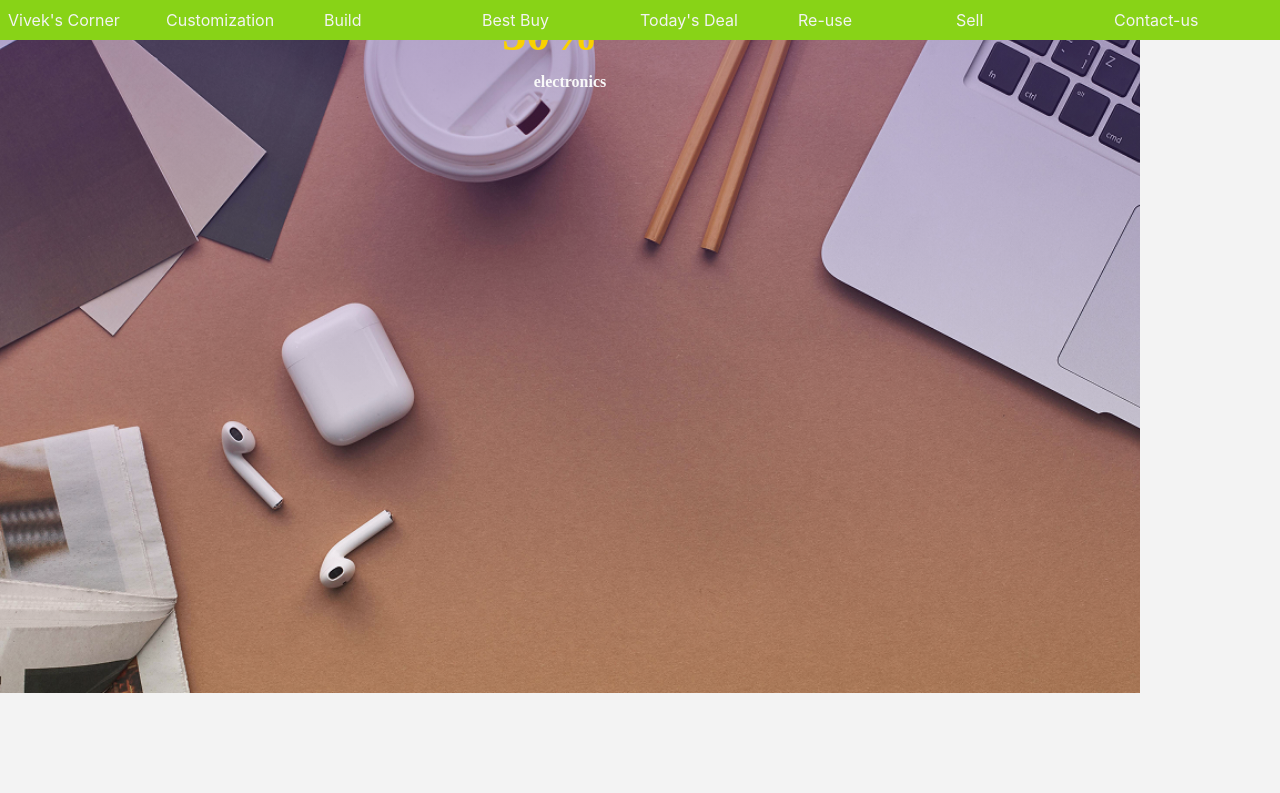
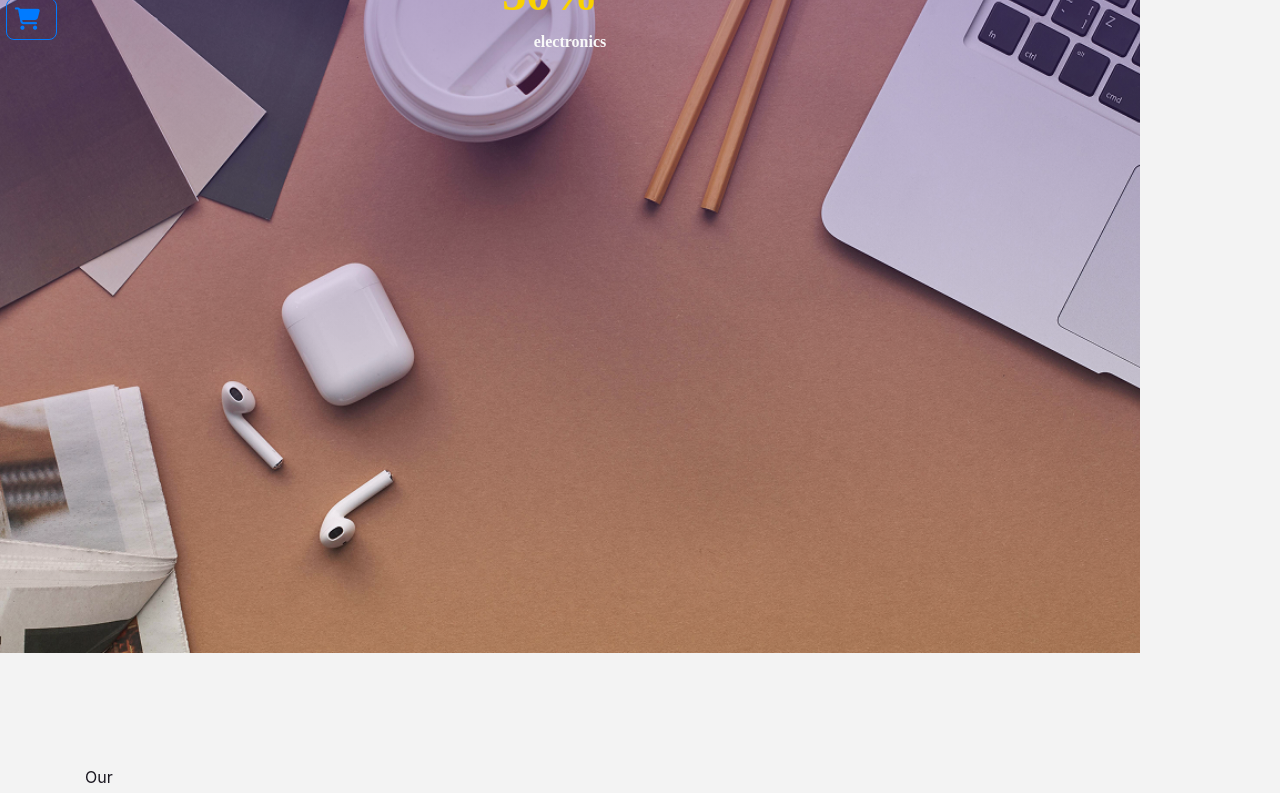
Before and after one commit to vivekpaul-exe/ShopUI, a React (Create React App) app: page / in a window 1280 px wide. Shown: the top 793 px of the page. Built offline with nearby package versions, Linux system fonts and the light colour scheme.

Commit message:
updates the navbar visiblity

```diff
--- a/src/App.js
+++ b/src/App.js
@@ -29,7 +29,7 @@ export default function App(){
       <React.Fragment>
         {/* <Route exact path="/Custom" component={Custom} /> */}
         <NavBar />
-        <Navbar2 />
+        {/* <Navbar2 /> */}
 
         <Switch>
           {/* <Route exact path="/Auth" component={Auth} /> */}
--- a/src/components/Button.js
+++ b/src/components/Button.js
@@ -4,18 +4,18 @@ const ButtonContainer =  styled.button`
      text-transform:capitalize;
      font-size:1.4rem;
      background:transparent;
-     border:0.05rem solid var(--lightBlue);
-     border-color : ${props => (props.cart ? "var(--mainYellow)": "var(--lightBlue)")};
-     color: ${prop => (prop.cart ? "var(--mainYellow)" : "var(--lightblue)")};
+     border:0.05rem solid #8D5FB9;
+     border-color : ${props => (props.cart ? "#19161F": "var(--lightBlue)")};
+     color: ${prop => (prop.cart ? "#19161F" : "var(--lightblue)")};
      border-radius : 0.5rem;
      padding : 0.2rem 0.5rem;
      cursor:pointer;
      margin:0.2rem 0.5rem 0.2rem 0;
      transition:all 0.5s ease-in-out;
      &:hover {
-         background:${prop => prop.cart ? "var(--mainYellow)" : "var(--lightBlue)"};
+         background:${prop => prop.cart ? "#19161F" : "var(--lightBlue)"};
         //  background: var(--mainYellow);
-         color:var(--mainWhite);
+         color:#8D5FB9;
 
      }
      &:focus{
--- a/src/components/Details.js
+++ b/src/components/Details.js
@@ -27,7 +27,7 @@ class Details extends React.Component{
                                 {/* Pridcuts Text */}
                                 <div className="col-10 mx-auto col-md-6  text-capitalize my-3">
                                     <h2>model: {title}</h2>
-                                    <h4 classname="text-title text-uppercase text-muted mt-3 mb-2">
+                                    <h4 classname="text-title text-lowercase text-muted mt-3 mb-2">
                                         made by : <span className ="text-uppercase">
                                         {company}</span>
 
--- a/src/components/Navbar.js
+++ b/src/components/Navbar.js
@@ -91,7 +91,9 @@ export default class NavBar extends React.Component{
 }
 const NavWrapper = styled.nav
 `
-background:var(--mainPurple) !important;
+background:#8D5FB9 !important;
+width:100%;
+height:4.3em;
 .nav-link{
     color:var(--mainWhite) !important;
     font-size:1.0rem;
@@ -134,7 +136,7 @@ button.search_button {
     background-color: var(--mainGreen);
     border-color: var(--mainGreen);
     width: 6em;
-    height:2.3em;
+    height:2.4em;
 
     border-radius: 12em 24em 24em 11em;
     margin-left: -6em;
```
